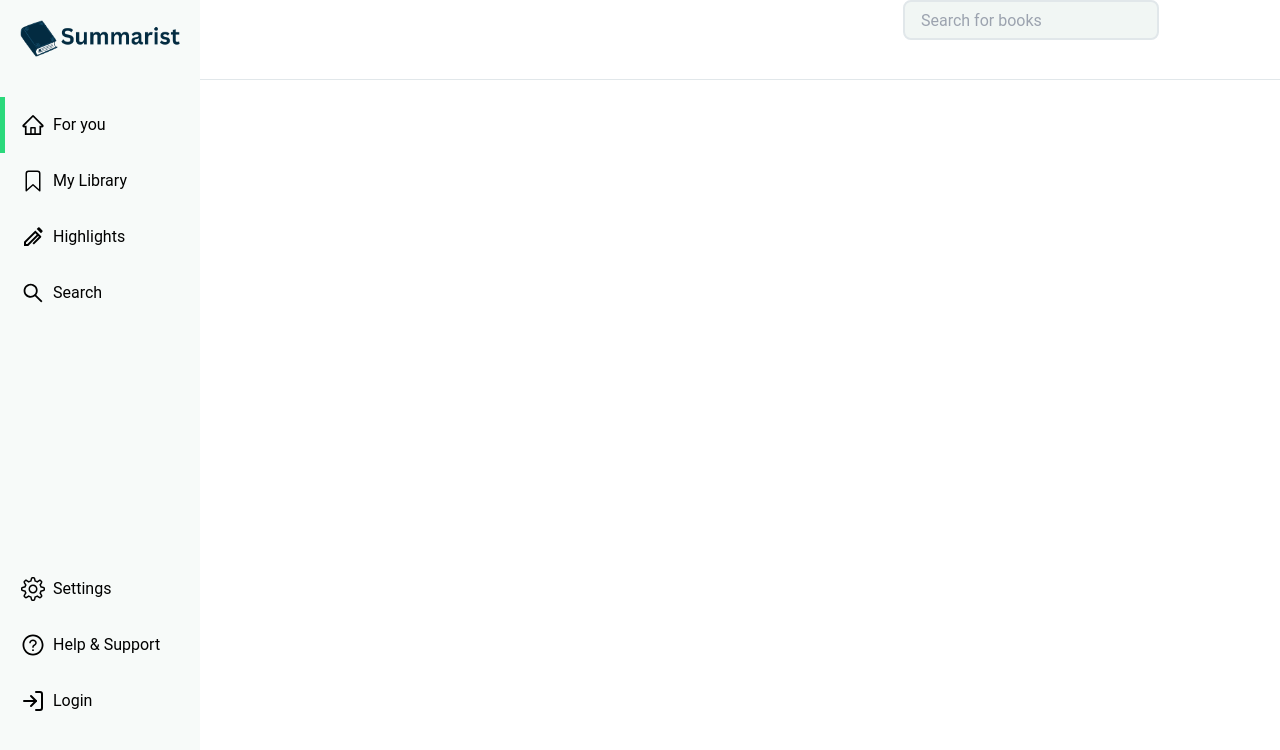
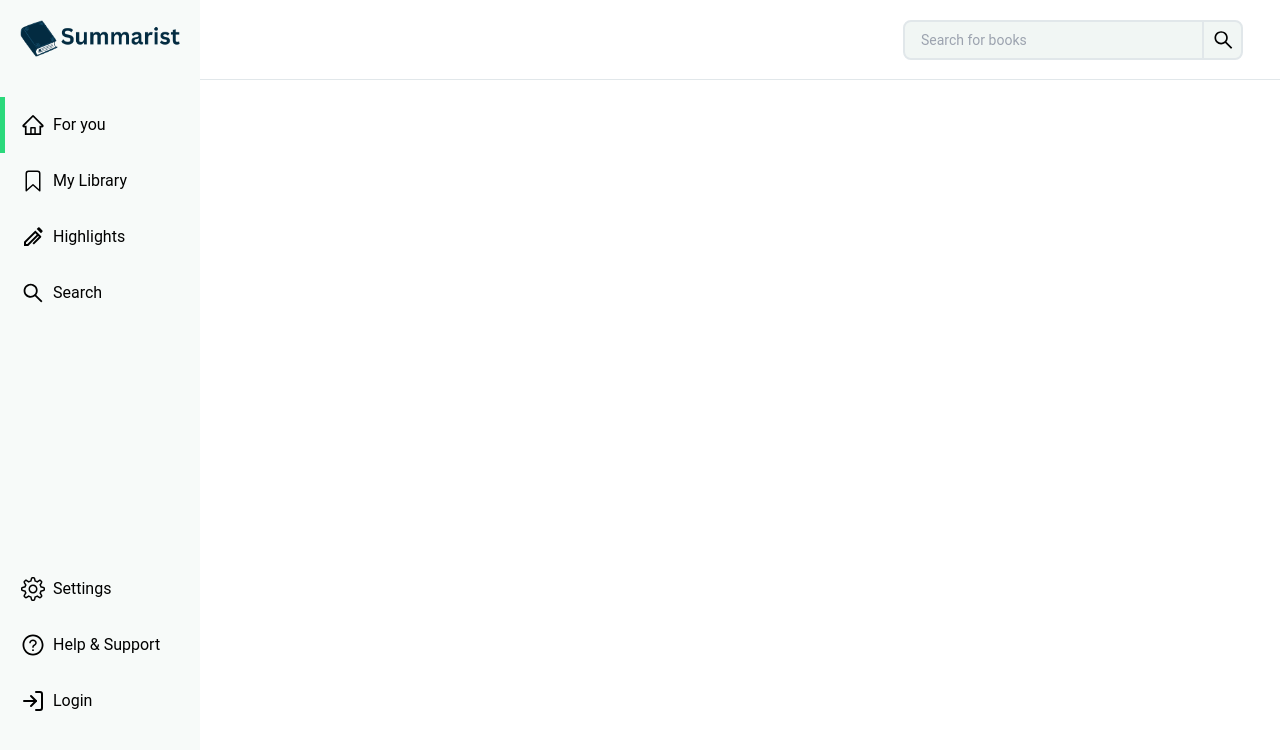
Before and after one commit to jmadrigaladan/summarist-app, a Next.js app: page /for-you in a window 1280 px wide. Shown: the top 750 px of the page. Built offline with nearby package versions, Linux system fonts and the light colour scheme.

Commit message:
styling for search bar complete

```diff
--- a/components/SearchBar.js
+++ b/components/SearchBar.js
@@ -1,22 +1,24 @@
+import { AiOutlineSearch } from "react-icons/ai";
 export default function SearchBar() {
   return (
     <>
       {/* wrapper */}
       <div className="ml-[200px] width-[calc(100%-200px)]">
         {/* search__background */}
-        <div className=" border-b-[1px] border-solid border-[#e1e7ea] h-[80px]">
+        <div className=" border-b-[1px] border-solid border-[#e1e7ea] h-[80px] flex">
           {/* search__wrapper */}
-          <div className="px-[32px] flex items-center justify-between max-w-[1070px] mx-auto">
+          <div className="w-full px-[32px] flex items-center justify-between max-w-[1070px] mx-auto">
             <figure></figure>
             {/* search__content */}
             <div className="flex items-center max-w-[340px] w-full">
               {/* search__input--wrappper */}
-              <div>
+              <div className=" h-[40px] w-full flex bg-[#f1f6f4] border-2 border-solid border-[#e1e7ea] rounded-[8px] items-center">
                 <input
-                  className="h-[40px] w-full px-[16px] bg-[#f1f6f4] border-2 border-solid border-[#e1e7ea] rounded-[8px]"
+                  className="h-[40px] w-full px-[16px] bg-transparent focus:text-[#042330] focus:outline-none text-[14px]"
                   placeholder="Search for books"
                   type="text"
                 />
+                <AiOutlineSearch className="w-[36px] h-[36px] mr-[6px] border-l-[2px] border-solid border-[#e1e7ea] pl-[8px] " />
               </div>
             </div>
           </div>
```
